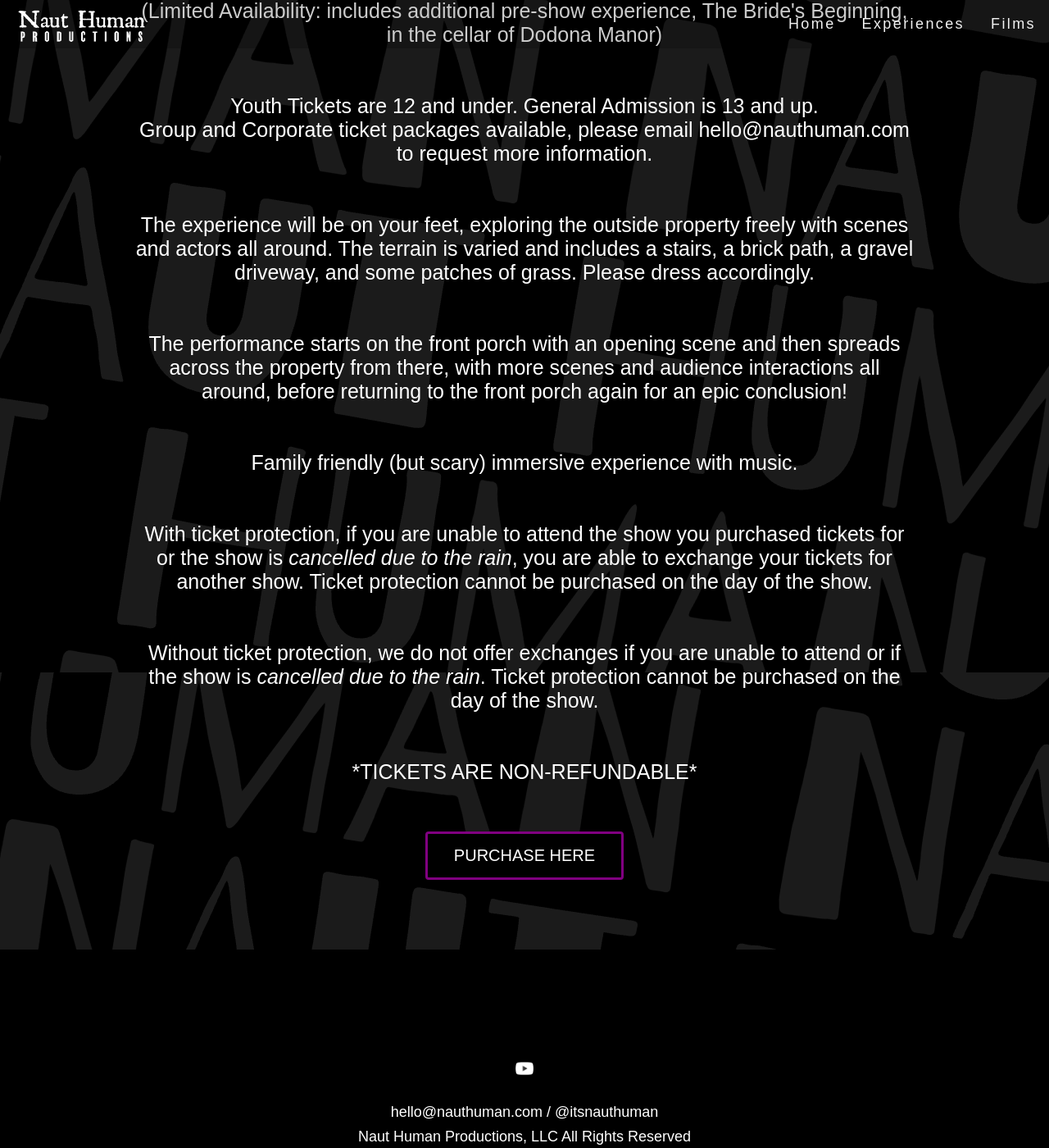
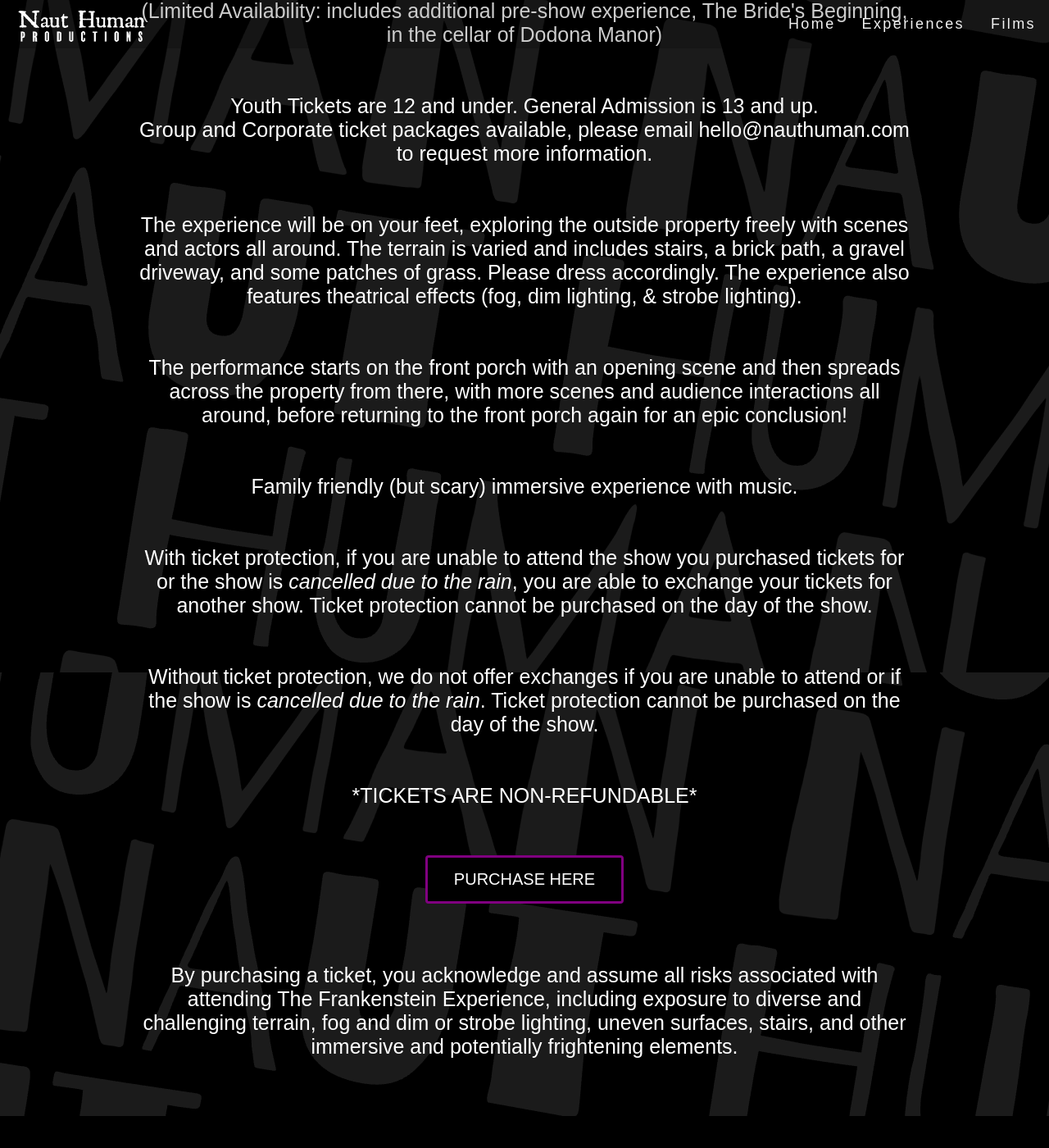
Before and after one commit to nauthuman/website, a Jekyll site: the page built from frankensteintickets.html, in a window 1280 px wide and 1400 px high, scrolled down 2085 px. Shown: the whole window at 82% size. Built offline with Jekyll 4.4.1, drawn with Linux system fonts in a browser that asks for light colours; some web fonts are replaced.

Commit message:
Update frankensteinticketinfo_panel.html

```diff
--- a/_includes/frankensteinticketinfo_panel.html
+++ b/_includes/frankensteinticketinfo_panel.html
@@ -119,8 +119,8 @@ div.frankensteinticketinfo-wrapper {
 	    <br>
 	    <br>
 	The experience will be on your feet, exploring the outside property freely with scenes and actors all around.
-	    The terrain is varied and includes a stairs, a brick path, a gravel driveway, and some patches of grass.
-	    Please dress accordingly.
+	    The terrain is varied and includes stairs, a brick path, a gravel driveway, and some patches of grass.
+	    Please dress accordingly. The experience also features theatrical effects (fog, dim lighting, & strobe lighting).
 	    <br>
 	    <br>
 	    <br>
@@ -156,6 +156,12 @@ div.frankensteinticketinfo-wrapper {
          	 PURCHASE HERE
         	</button>
     	</a>
+		<br>
+		<br>
+		<br>
+		By purchasing a ticket, you acknowledge and assume all risks associated with attending The Frankenstein Experience,
+		including exposure to diverse and challenging terrain, fog and dim or strobe lighting, uneven surfaces, stairs,
+		and other immersive and potentially frightening elements.
 	</p>
   </div>
 </div>
```
